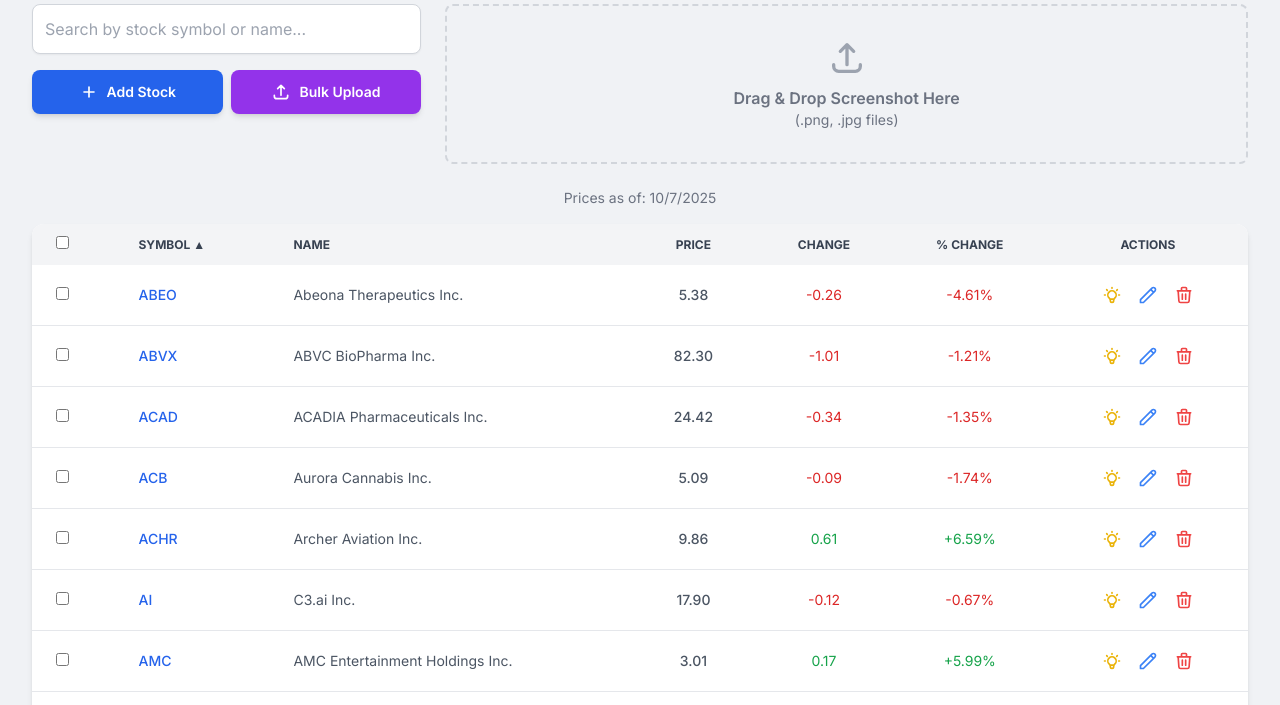
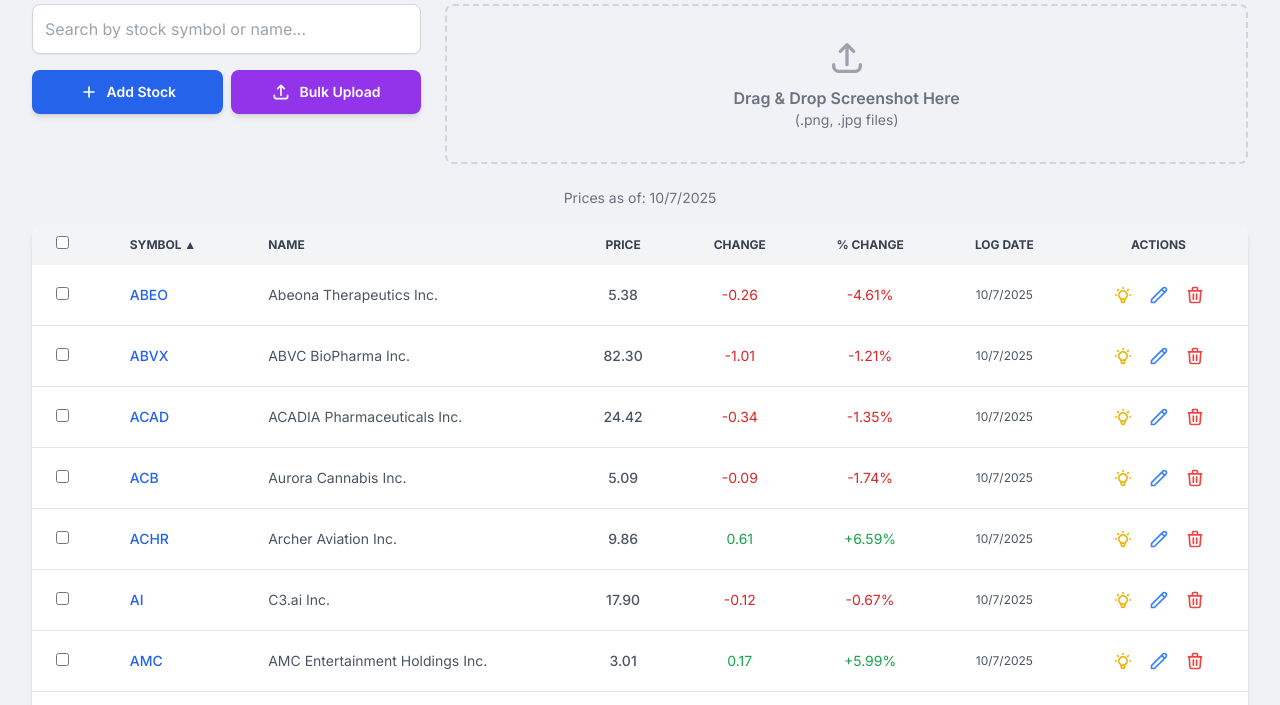
Before and after one commit to fmbanafa-debug/Analyze-Stocks, a plain HTML site: page index.html in a window 1280 px wide. Shown: the part 88-793 px from the top of the page. Drawn offline with nearby package versions, Linux system fonts and the light colour scheme.

Commit message:
Update index.html

```diff
--- a/index.html
+++ b/index.html
@@ -180,6 +180,7 @@
                             <th scope="col" class="px-6 py-3 cursor-pointer text-center" data-sort="price">Price</th>
                             <th scope="col" class="px-6 py-3 cursor-pointer text-center" data-sort="change">Change</th>
                             <th scope="col" class="px-6 py-3 cursor-pointer text-center" data-sort="changePercent">% Change</th>
+                            <th scope="col" class="px-6 py-3 cursor-pointer text-center" data-sort="logDate">Log Date</th>
                             <th scope="col" class="px-6 py-3 text-center">Actions</th>
                         </tr>
                     </thead>
@@ -387,26 +388,33 @@
             const savedStocks = localStorage.getItem(stockDataKey);
             if (savedStocks && savedStocks.length > 2) {
                 stocks = JSON.parse(savedStocks);
+                // Add logDate to old data for compatibility
+                stocks.forEach(stock => {
+                    if (!stock.logDate) {
+                        stock.logDate = new Date(0).toISOString(); // Use a default old date for sorting
+                    }
+                });
             } else {
                 // Default list if nothing is saved
+                const now = new Date().toISOString();
                 stocks = [
-                    { symbol: 'ABEO', name: 'Abeona Therapeutics Inc.', price: 5.38, change: -0.26, changePercent: '-4.61%' },
-                    { symbol: 'ABVX', name: 'ABVC BioPharma Inc.', price: 82.30, change: -1.01, changePercent: '-1.21%' },
-                    { symbol: 'ACAD', name: 'ACADIA Pharmaceuticals Inc.', price: 24.42, change: -0.34, changePercent: '-1.35%' },
-                    { symbol: 'ACB', name: 'Aurora Cannabis Inc.', price: 5.09, change: -0.09, changePercent: '-1.74%' },
-                    { symbol: 'ACHR', name: 'Archer Aviation Inc.', price: 9.86, change: 0.61, changePercent: '+6.59%' },
-                    { symbol: 'AI', name: 'C3.ai Inc.', price: 17.90, change: -0.12, changePercent: '-0.67%' },
-                    { symbol: 'AMC', name: 'AMC Entertainment Holdings Inc.', price: 3.01, change: 0.17, changePercent: '+5.99%' },
-                    { symbol: 'ARM', name: 'Arm Holdings plc', price: 142.91, change: -3.63, changePercent: '-2.48%' },
-                    { symbol: 'GME', name: 'GameStop Corp.', price: 26.08, change: 0.20, changePercent: '+0.77%' },
-                    { symbol: 'HOOD', name: 'Robinhood Markets Inc.', price: 124.78, change: 3.87, changePercent: '+3.20%' },
-                    { symbol: 'IONQ', name: 'IonQ Inc.', price: 70.41, change: 3.60, changePercent: '+5.39%' },
-                    { symbol: 'LCID', name: 'Lucid Group Inc.', price: 21.10, change: 0.60, changePercent: '+2.93%' },
-                    { symbol: 'PLTR', name: 'Palantir Technologies Inc.', price: 182.39, change: 5.42, changePercent: '+3.06%' },
-                    { symbol: 'RIVN', name: 'Rivian Automotive Inc.', price: 14.38, change: -0.30, changePercent: '-2.04%' },
-                    { symbol: 'SOFI', name: 'SoFi Technologies Inc.', price: 29.51, change: 1.40, changePercent: '+4.98%' },
-                    { symbol: 'SOUN', name: 'SoundHound AI Inc.', price: 16.25, change: 0.62, changePercent: '+3.97%' },
-                    { symbol: 'U', name: 'Unity Software Inc.', price: 46.05, change: 0.60, changePercent: '+1.32%' }
+                    { symbol: 'ABEO', name: 'Abeona Therapeutics Inc.', price: 5.38, change: -0.26, changePercent: '-4.61%', logDate: now },
+                    { symbol: 'ABVX', name: 'ABVC BioPharma Inc.', price: 82.30, change: -1.01, changePercent: '-1.21%', logDate: now },
+                    { symbol: 'ACAD', name: 'ACADIA Pharmaceuticals Inc.', price: 24.42, change: -0.34, changePercent: '-1.35%', logDate: now },
+                    { symbol: 'ACB', name: 'Aurora Cannabis Inc.', price: 5.09, change: -0.09, changePercent: '-1.74%', logDate: now },
+                    { symbol: 'ACHR', name: 'Archer Aviation Inc.', price: 9.86, change: 0.61, changePercent: '+6.59%', logDate: now },
+                    { symbol: 'AI', name: 'C3.ai Inc.', price: 17.90, change: -0.12, changePercent: '-0.67%', logDate: now },
+                    { symbol: 'AMC', name: 'AMC Entertainment Holdings Inc.', price: 3.01, change: 0.17, changePercent: '+5.99%', logDate: now },
+                    { symbol: 'ARM', name: 'Arm Holdings plc', price: 142.91, change: -3.63, changePercent: '-2.48%', logDate: now },
+                    { symbol: 'GME', name: 'GameStop Corp.', price: 26.08, change: 0.20, changePercent: '+0.77%', logDate: now },
+                    { symbol: 'HOOD', name: 'Robinhood Markets Inc.', price: 124.78, change: 3.87, changePercent: '+3.20%', logDate: now },
+                    { symbol: 'IONQ', name: 'IonQ Inc.', price: 70.41, change: 3.60, changePercent: '+5.39%', logDate: now },
+                    { symbol: 'LCID', name: 'Lucid Group Inc.', price: 21.10, change: 0.60, changePercent: '+2.93%', logDate: now },
+                    { symbol: 'PLTR', name: 'Palantir Technologies Inc.', price: 182.39, change: 5.42, changePercent: '+3.06%', logDate: now },
+                    { symbol: 'RIVN', name: 'Rivian Automotive Inc.', price: 14.38, change: -0.30, changePercent: '-2.04%', logDate: now },
+                    { symbol: 'SOFI', name: 'SoFi Technologies Inc.', price: 29.51, change: 1.40, changePercent: '+4.98%', logDate: now },
+                    { symbol: 'SOUN', name: 'SoundHound AI Inc.', price: 16.25, change: 0.62, changePercent: '+3.97%', logDate: now },
+                    { symbol: 'U', name: 'Unity Software Inc.', price: 46.05, change: 0.60, changePercent: '+1.32%', logDate: now }
                 ];
             }
         }
@@ -597,7 +605,7 @@
         function renderTable() {
             stockTableBody.innerHTML = '';
             if (filteredStocks.length === 0) {
-                 stockTableBody.innerHTML = `<tr><td colspan="7" class="text-center py-10 text-gray-500">No matching stocks found.</td></tr>`;
+                 stockTableBody.innerHTML = `<tr><td colspan="8" class="text-center py-10 text-gray-500">No matching stocks found.</td></tr>`;
                  return;
             }
             filteredStocks.forEach(stock => {
@@ -607,6 +615,7 @@
                 row.dataset.symbol = stock.symbol;
 
                 const changeColor = stock.change >= 0 ? 'text-green-600' : 'text-red-600';
+                const logDate = stock.logDate ? new Date(stock.logDate).toLocaleDateString() : 'N/A';
 
                 row.innerHTML = `
                     <td class="px-6 py-4">
@@ -619,6 +628,7 @@
                     <td class="px-6 py-4 text-center font-medium">${stock.price.toFixed(2)}</td>
                     <td class="px-6 py-4 text-center ${changeColor}">${stock.change.toFixed(2)}</td>
                     <td class="px-6 py-4 text-center ${changeColor}">${stock.changePercent}</td>
+                    <td class="px-6 py-4 text-center text-xs">${logDate}</td>
                     <td class="px-6 py-4 text-center">
                         <div class="flex justify-center items-center space-x-2">
                             <button title="AI Analyst" data-action="analyze" class="p-1 text-yellow-500 hover:text-yellow-700">
@@ -709,13 +719,15 @@
                 const existingSymbols = new Set(stocks.map(s => s.symbol));
                 const newStocks = parsedBulkStocks.filter(s => !existingSymbols.has(s.symbol));
 
+                const now = new Date().toISOString();
                 newStocks.forEach(stock => {
                     stocks.unshift({
                         symbol: stock.symbol,
                         name: stock.name,
                         price: stock.price,
                         change: 0,
-                        changePercent: '0.00%'
+                        changePercent: '0.00%',
+                        logDate: now
                     });
                 });
 
@@ -871,7 +883,7 @@
             const name = document.getElementById('addName').value;
             const price = parseFloat(document.getElementById('addPrice').value);
             if (symbol && name && !isNaN(price)) {
-                stocks.unshift({ symbol, name, price, change: 0, changePercent: '0.00%' });
+                stocks.unshift({ symbol, name, price, change: 0, changePercent: '0.00%', logDate: new Date().toISOString() });
                 saveStocks();
                 addModal.classList.add('hidden');
                 addForm.reset();
@@ -896,6 +908,7 @@
                     stockToEdit.symbol = newSymbol;
                     stockToEdit.name = newName;
                     stockToEdit.price = newPrice;
+                    stockToEdit.logDate = new Date().toISOString();
                     saveStocks();
                 }
                 editModal.classList.add('hidden');
```
